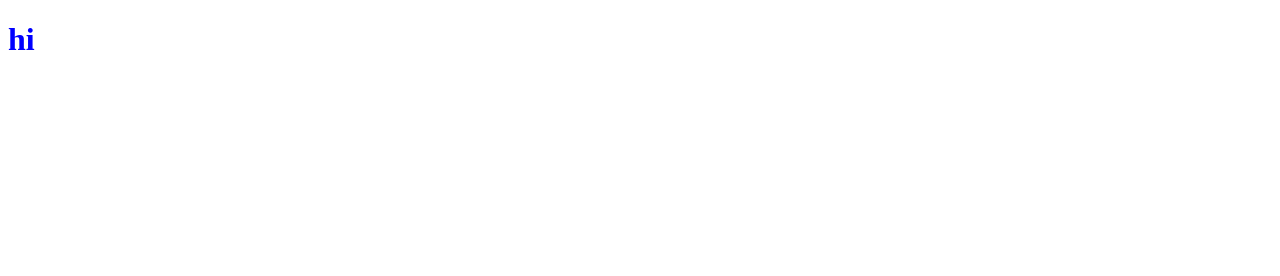
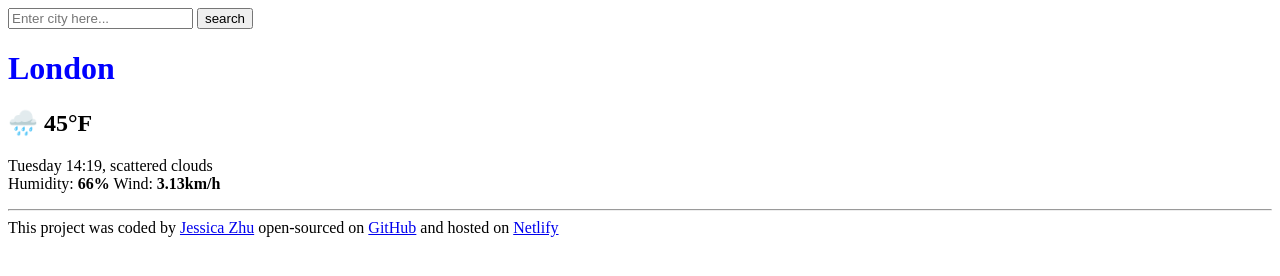
Before and after one commit to maplel33f/shecodes-week7-hw, a plain HTML site: page index.html in a window 1280 px wide. Drawn offline with Linux system fonts and the light colour scheme.

Commit message:
Added HTML text, form, and footer to the app

```diff
--- a/index.html
+++ b/index.html
@@ -4,10 +4,21 @@
     <meta charset="UTF-8">
     <meta name="viewport" content="width=device-width, initial-scale=1.0">
     <link rel="stylesheet" href="src/style.css"/>
-    <title>Document</title>
+    <title>English Countryside Weather App</title>
 </head>
+<form>
+     <input type="search" placeholder="Enter city here..." required/>
+    <input type="submit" value="search"/>
+</form>
 <body>
-    <h1>hi</h1>
+    <h1>London</h1>
+    <h2>🌧️ 45°F</h2>
+    <p>Tuesday 14:19, scattered clouds <br> Humidity: <strong> 66%</strong> Wind: <strong>3.13km/h</strong>
+    </p>
+
+    <hr>
+
+    <footer> This project was coded by <a href="https://www.linkedin.com/in/jessica-zhu/" target="_blank">Jessica Zhu</a> open-sourced on <a href="https://github.com/maplel33f/shecodes-week7-hw" target="_blank">GitHub</a> and hosted on <a href="https://shecodes-wk6-weather-app.netlify.app/" target="_blank">Netlify</a></footer>
 <script src="src/index.js"></script>
 </body>
 </html>
```
Also changed, not shown: 1 other file.
